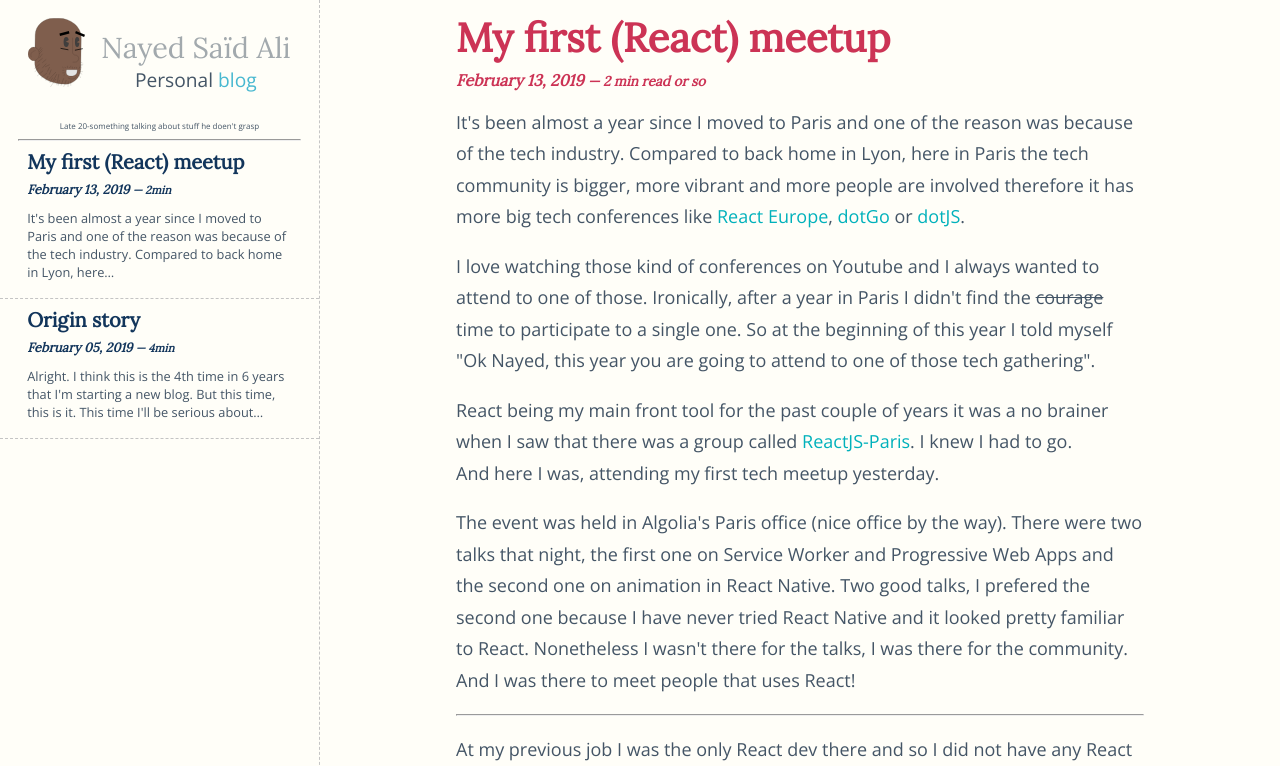
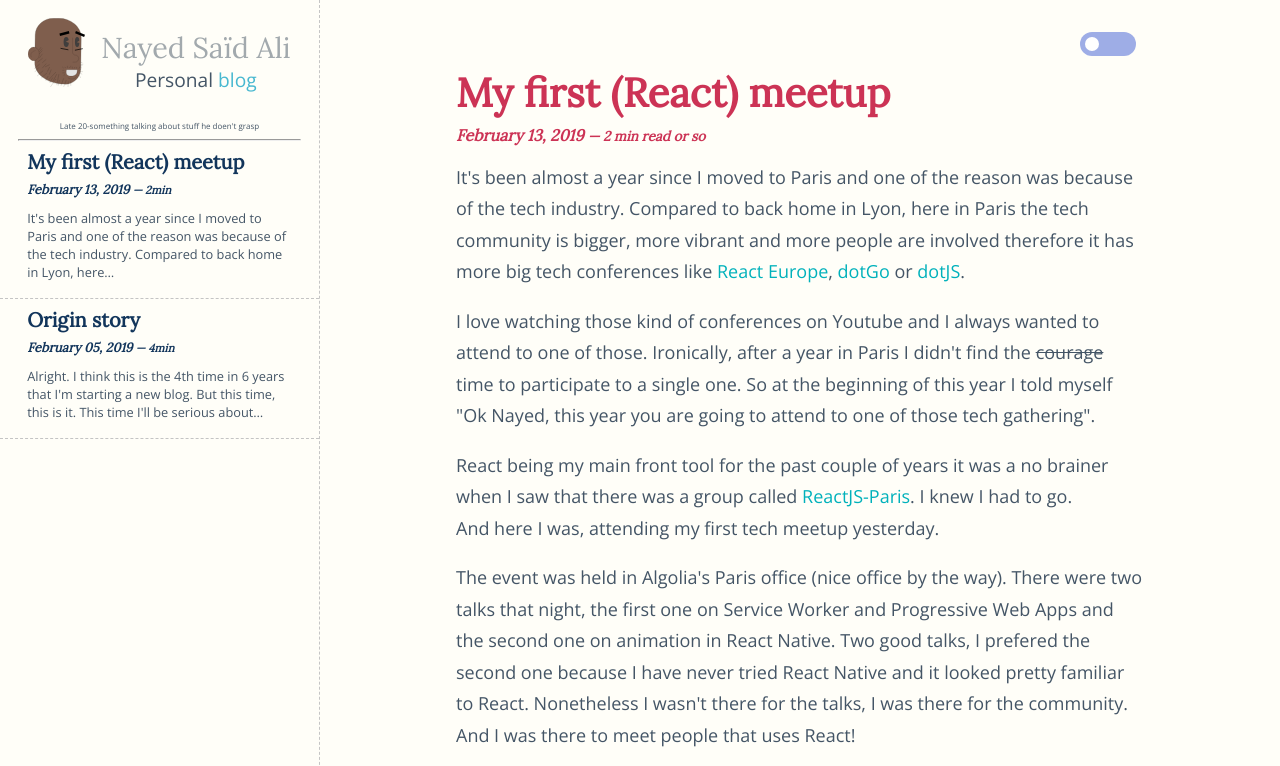
Before and after one commit to nayed/nayed.blog, a Gatsby site: page /posts/2019/my-first-meetup/ in a window 1280 px wide. Shown: the top 766 px of the page. Built offline with nearby package versions, Linux system fonts and the light colour scheme; Gatsby itself is replaced by a stand-in of ours.

Commit message:
dark theme

```diff
--- a/src/components/GlobalStyles.js
+++ b/src/components/GlobalStyles.js
@@ -21,12 +21,12 @@ const GlobalStyles = createGlobalStyle`
   }
 
   body {
-    background-color: #fffef8;
-    color: #445566;
+    background: ${props => props.theme.bodyBG || '#fffef8'};
+    color: ${props => props.theme.fontColor || '#445566'};
   }
 
   h1 {
-    color: #cc3355;
+    color: ${props => props.theme.titleColor || '#cc3355'};
   }
 
   h1 {
--- a/src/components/Layout.js
+++ b/src/components/Layout.js
@@ -1,11 +1,12 @@
-import React from 'react'
+import React, { Component } from 'react'
 import styled from 'styled-components'
 
 import GlobalStyles from './GlobalStyles'
 import Nav from './Nav'
 import SideBar from './SideBar'
+import { Checkbox, Label, themes } from './ThemeSwitcher'
 
-const Layout = styled.article`
+const Article = styled.article`
   display: grid;
   height: 100%;
   grid-template-columns: 20rem 1fr;
@@ -19,20 +20,86 @@ const Main = styled.main`
   line-height: 1.75;
   margin: 0 auto;
   max-width: 45rem;
-  padding-top: 1.3rem;
+  // padding-top: 1.3rem;
 
   @media (max-width: 45rem) {
     grid-column: 1 / 3;
   }
 `
 
-export default ({ children, displayListPosts }) => (
-  <>
-    <GlobalStyles />
-    <Nav />
-    <Layout>
-      <SideBar displayListPosts={displayListPosts} />
-      <Main>{children}</Main>
-    </Layout>
-  </>
-)
+const Switcher = styled.div`
+  float: right;
+  margin-bottom: 1.25rem;
+  padding-right: 1.5rem;
+`
+
+const Content = styled.div`
+  float: left;
+`
+
+export default class Layout extends Component {
+  constructor(props) {
+    super(props)
+
+    let theme = ''
+    let checked = false
+
+    switch (localStorage.getItem('theme')) {
+      case 'light':
+        theme = themes.light
+        checked = false
+        break
+      case 'dark':
+        theme = themes.dark
+        checked = true
+        break
+      default:
+        theme = themes.light
+        checked = false
+        break
+    }
+
+    this.state = {
+      theme,
+      checked
+    }
+
+    this.toggleTheme = this.toggleTheme.bind(this)
+  }
+
+  toggleTheme() {
+    if (this.state.theme === themes.dark) {
+      this.setState({ theme: themes.light, checked: false })
+      localStorage.setItem('theme', 'light')
+    } else {
+      this.setState({ theme: themes.dark, checked: true })
+      localStorage.setItem('theme', 'dark')
+    }
+  }
+
+  render() {
+    const { children, displayListPosts } = this.props
+
+    return (
+      <>
+        <GlobalStyles {...this.state} />
+        <Nav />
+        <Article>
+          <SideBar {...this.state} displayListPosts={displayListPosts} />
+          <Main>
+            <Switcher>
+              <Checkbox
+                type="checkbox"
+                id="switch"
+                defaultChecked={this.state.checked}
+                onChange={this.toggleTheme}
+              />
+              <Label htmlFor="switch">Toggle</Label>
+            </Switcher>
+            <Content>{children}</Content>
+          </Main>
+        </Article>
+      </>
+    )
+  }
+}
--- a/src/components/SideBar.js
+++ b/src/components/SideBar.js
@@ -1,9 +1,11 @@
-import React from 'react'
+import React, { Component } from 'react'
 import styled from 'styled-components'
 import { StaticQuery, Link, graphql } from 'gatsby'
 
 import About from './About'
 
+export default class SB extends Component {
+  render() {
     const SideBar = styled.aside`
       border-right: 1px dashed #c5c5c5;
       display: flex;
@@ -27,12 +29,12 @@ const Post = styled.div`
       padding: 0.5rem 1.7rem;
 
       &:hover {
-    background: #e7ecef;
+        background: ${this.props.theme.sideHoverBG || '#e7ecef'};
       }
     `
 
     const Title = styled.h5`
-  color: #12355b;
+      color: ${this.props.theme.sideTitleColor || '#445566'};
     `
 
     const PostInfo = styled.p`
@@ -53,11 +55,14 @@ const Excerpt = styled.p`
       margin: 0.6rem 0;
     `
 
-export default ({ displayListPosts }) => (
+    const { displayListPosts } = this.props
+    return (
       <StaticQuery
         query={graphql`
           query {
-        allMarkdownRemark(sort: { fields: [frontmatter___date], order: DESC }) {
+            allMarkdownRemark(
+              sort: { fields: [frontmatter___date], order: DESC }
+            ) {
               totalCount
               edges {
                 node {
@@ -100,3 +105,5 @@ export default ({ displayListPosts }) => (
         )}
       />
     )
+  }
+}
--- /dev/null
+++ b/src/components/ThemeSwitcher.js
@@ -0,0 +1,60 @@
+import styled from 'styled-components'
+
+const themes = {
+  light: {
+    bodyBG: '#fffef8',
+    fontColor: '#445566',
+    sideTitleColor: '#12355b',
+    sideHoverBG: '#e7ecef',
+    titleColor: '#cc3355'
+  },
+  dark: {
+    bodyBG: '#21374b',
+    fontColor: '#e7dacb',
+    sideTitleColor: '#fffef8',
+    sideHoverBG: '#0e6caf',
+    titleColor: '#ffffff'
+  }
+}
+
+const Checkbox = styled.input`
+  height: 0;
+  width: 0;
+  visibility: hidden;
+
+  &:checked + label {
+    background: #0e6caf;
+  }
+  &:checked + label:after {
+    left: calc(100% - 5px);
+    transform: translateX(-100%);
+  }
+`
+
+const Label = styled.label`
+  cursor: pointer;
+  text-indent: -9999px;
+  width: 3.5rem;
+  height: 1.5rem;
+  margin-left: 1.5rem;
+  background: #9eade6;
+  display: block;
+  border-radius: 1.5rem;
+  position: relative;
+  &:after {
+    content: '';
+    position: absolute;
+    top: 5px;
+    left: 5px;
+    width: 0.875rem;
+    height: 0.875rem;
+    background: #fff;
+    border-radius: 0.875rem;
+    transition: 0.3s;
+  }
+  &:active:after {
+    width: 3.625rem;
+  }
+`
+
+export { themes, Checkbox, Label }
```
Lines whose indentation alone changed are shown as unchanged.
